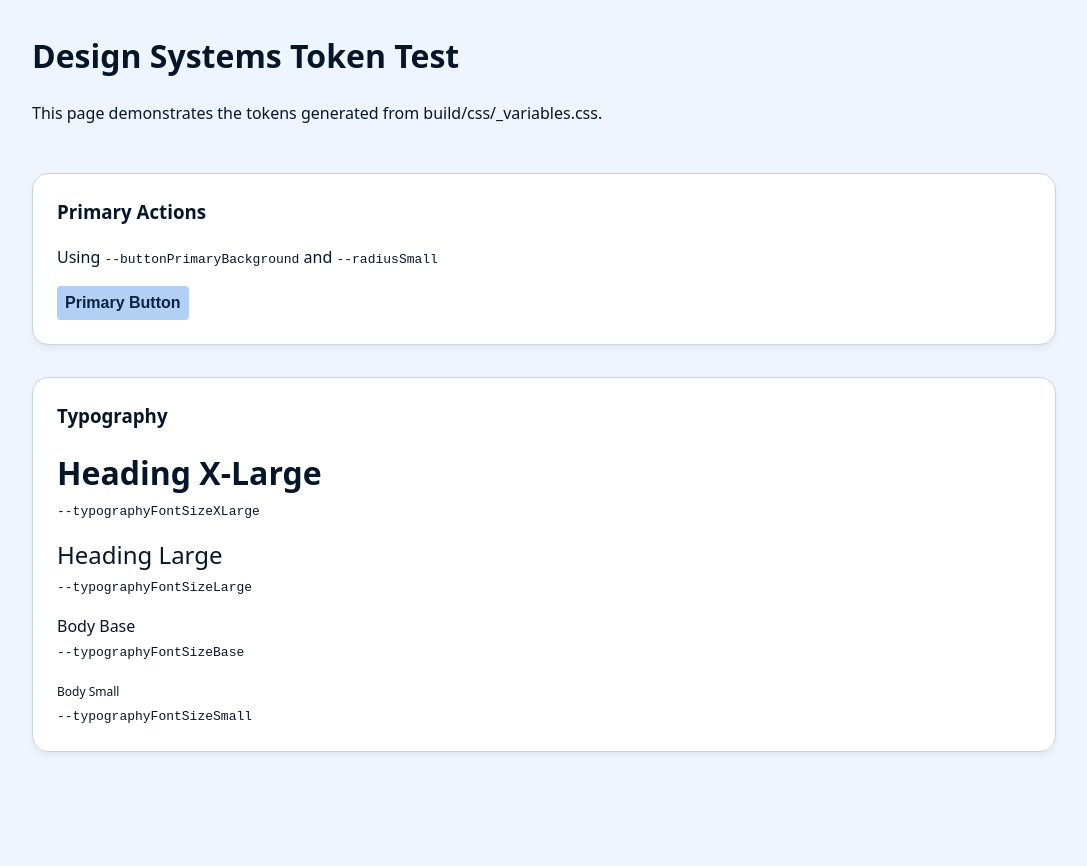
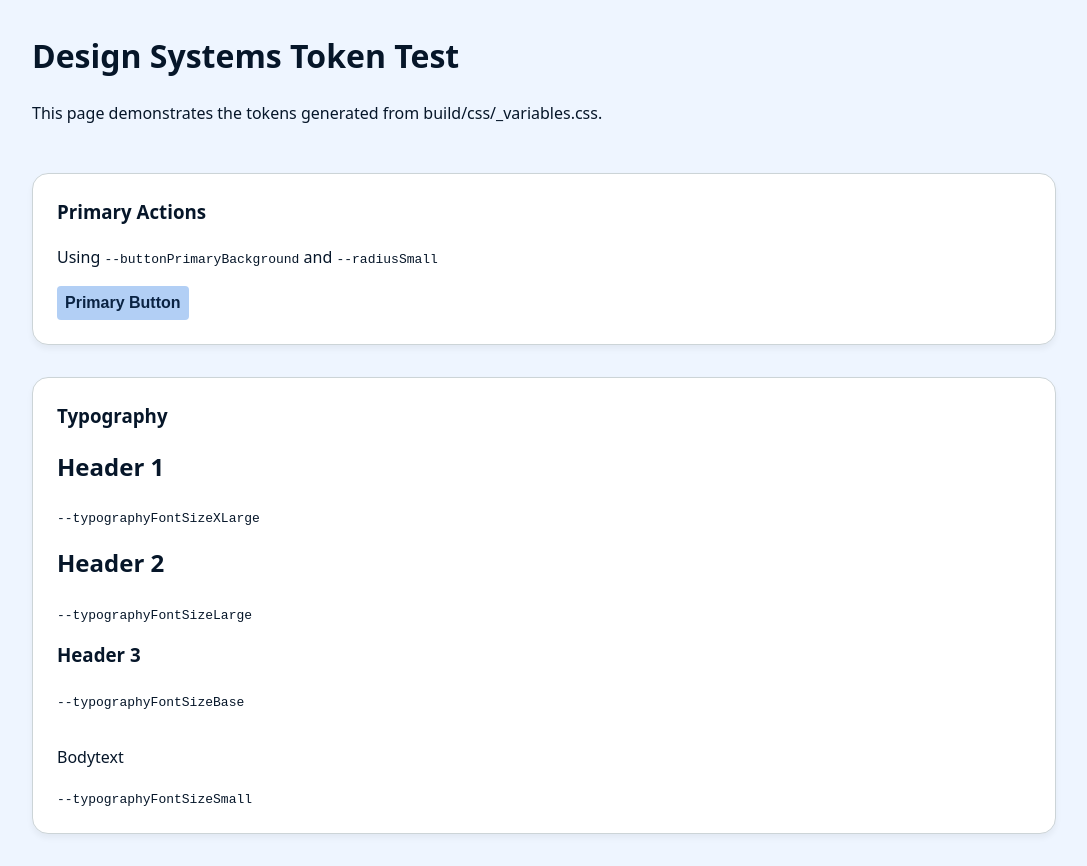
Before and after one commit to andorpandor/figma-token-test, a website: page index.html in a window 1280 px wide. Shown: the whole page, without its empty margins (96-1183 px from the left). Before the commit the page ends 800 px from the top, so only its background shows below. Drawn offline with Linux system fonts and the light colour scheme.

Commit message:
Update index.html

```diff
--- a/index.html
+++ b/index.html
@@ -93,25 +93,19 @@
             <h3>Typography</h3>
             <div style="display: flex; flex-direction: column; gap: var(--space-medium);">
                 <div>
-                    <span
-                        style="font-size: calc(var(--typographyFontSizeXLarge) * 1px); font-weight: var(--typographyFontSizeFontWeightBold);">Heading
-                        X-Large</span>
-                    <br>
+                    <h1>Header 1</h1>
                     <code class="token-name">--typographyFontSizeXLarge</code>
                 </div>
                 <div>
-                    <span style="font-size: calc(var(--typographyFontSizeLarge) * 1px);">Heading Large</span>
-                    <br>
+                    <h2>Header 2</h2>
                     <code class="token-name">--typographyFontSizeLarge</code>
                 </div>
                 <div>
-                    <span style="font-size: calc(var(--typographyFontSizeBase) * 1px);">Body Base</span>
-                    <br>
+                    <h3>Header 3</h3>
                     <code class="token-name">--typographyFontSizeBase</code>
                 </div>
                 <div>
-                    <span style="font-size: calc(var(--typographyFontSizeSmall) * 1px);">Body Small</span>
-                    <br>
+                    <p>Bodytext</p>
                     <code class="token-name">--typographyFontSizeSmall</code>
                 </div>
             </div>
```
